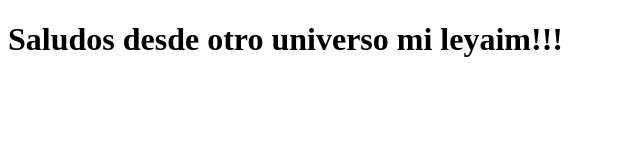
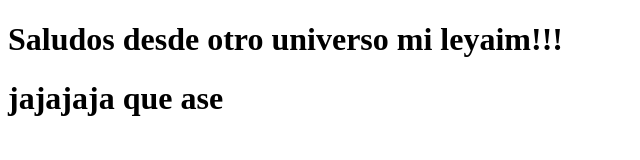
Before and after one commit to LeyaimJimenezSoftware/CursoPWA, a plain HTML site: page index.html in a window 1280 px wide. Shown: the whole page, without its empty margins (0-640 px from the left). Drawn offline with Linux system fonts and the light colour scheme.

Commit message:
leyacommit

```diff
--- a/index.html
+++ b/index.html
@@ -10,6 +10,9 @@
     <h1>
         Saludos desde otro universo mi leyaim!!!
     </h1>
+    <h1>
+        jajajaja que ase
+    </h1>
 
 </body>
 </html>
```
